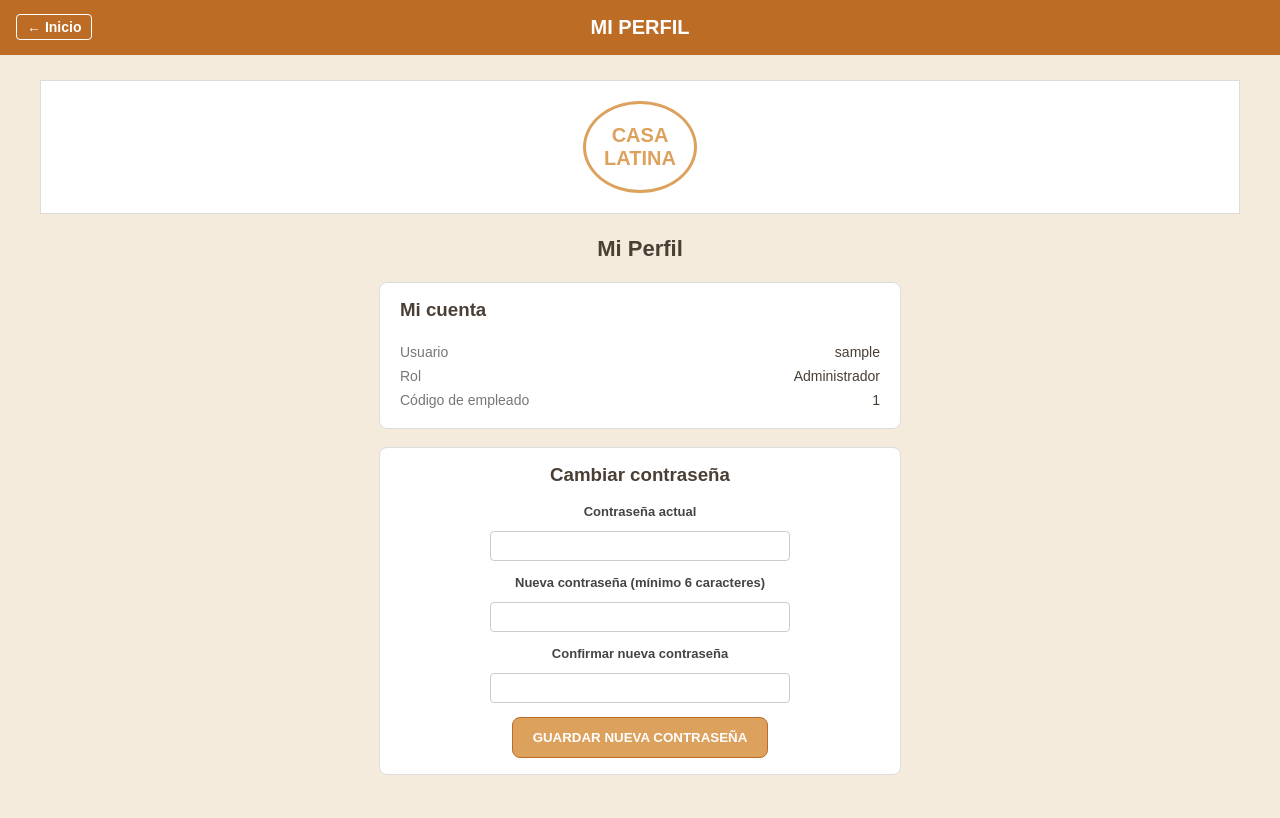
After one commit to Plon17/casalatina, a PHP site: page /perfil.php in a window 1280 px wide. The commit adds this page. Run offline with PHP 8.4, Linux system fonts and the light colour scheme; the visitor is signed in with stand-in values (Sample User, id 1).

Commit message:
perfiles

```diff
--- a/includes/auth.php
+++ b/includes/auth.php
@@ -10,7 +10,8 @@ if (!isset($_SESSION["rol"])) {
 // Nota: "gastos" reemplaza al antiguo "gasto_det" — gastos.php y detalle_gasto.php
 // se fusionaron en una sola pantalla. El formulario para crear categorías nuevas
 // de gasto sigue restringido a administrador dentro de gastos.php.
-$modulos_empleado = ["inicio", "menu", "pedido", "factura", "stock", "gastos"];
+// "perfil" es "Mi Perfil" (cambiar la propia contraseña) — accesible para cualquiera.
+$modulos_empleado = ["inicio", "menu", "pedido", "factura", "stock", "gastos", "perfil"];
 // $modulo_actual se define en cada pagina antes de incluir este archivo
 if (isset($modulo_actual)) {
     $es_admin = ($_SESSION["rol"] === "administrador");
--- a/index.php
+++ b/index.php
@@ -69,7 +69,7 @@ require_once __DIR__ . "/includes/layout_top.php";
 .dash-layout{display:flex; gap:20px; align-items:flex-start;}
 .dash-sidebar{width:220px; flex-shrink:0; background:#fff; border:1px solid #ddd; border-radius:8px; padding:12px;
     display:flex; flex-direction:column;}
-.dash-sidebar-links{overflow-y:auto; max-height:430px;}
+.dash-sidebar-links{overflow-y:auto; max-height:410 px;}
 .dash-sidebar .menu-item{margin-bottom:8px;}
 .dash-sidebar .btn{display:flex; align-items:center; gap:10px; width:100%; padding:10px 12px; border-radius:6px;
     background:var(--color-primary-light); border:1px solid #eee; text-decoration:none; color:var(--color-text-dark); font-weight:600; font-size:14px;}
@@ -83,6 +83,8 @@ require_once __DIR__ . "/includes/layout_top.php";
 .sesion-usuario{font-weight:700; color:var(--color-text-dark); font-size:14px;}
 .sesion-rol{display:inline-block; margin-top:3px; font-size:11px; color:var(--color-primary-dark); background:var(--color-primary-light); padding:2px 10px; border-radius:10px;}
 .sesion-salir{display:block; margin-top:10px; font-size:13px; color:var(--color-danger); text-decoration:none; font-weight:600;}
+.sesion-perfil{display:block; margin-top:6px; font-size:13px; color:var(--color-primary); text-decoration:none; font-weight:600;}
+.sesion-perfil:hover{text-decoration:underline;}
 
 .btn-link{display:inline-block; padding:6px 14px; border:1px solid var(--color-primary); border-radius:5px;
     color:var(--color-primary); text-decoration:none; font-size:13px; font-weight:600;}
@@ -149,6 +151,7 @@ require_once __DIR__ . "/includes/layout_top.php";
             <div class="sesion-avatar"><?php echo htmlspecialchars(strtoupper(substr($_SESSION["usuario"], 0, 1))); ?></div>
             <div class="sesion-usuario"><?php echo htmlspecialchars($_SESSION["usuario"]); ?></div>
             <span class="sesion-rol"><?php echo htmlspecialchars(ucfirst($_SESSION["rol"])); ?></span>
+            <a class="sesion-perfil" href="perfil.php">Mi Perfil</a>
             <a class="sesion-salir" href="logout.php">Cerrar sesión</a>
         </div>
     </div>
--- /dev/null
+++ b/perfil.php
@@ -0,0 +1,86 @@
+<?php
+// Cualquier usuario logueado (Empleado o Administrador) puede cambiar su propia
+// contraseña aquí. No gestiona la de nadie más — para eso está Usuarios (solo Admin).
+$modulo_actual = "perfil";
+require_once __DIR__ . "/includes/auth.php";
+require_once __DIR__ . "/includes/db.php";
+require_once __DIR__ . "/includes/auditoria.php";
+
+$mensaje = "";
+$error = "";
+
+if ($_SERVER["REQUEST_METHOD"] === "POST" && ($_POST["accion"] ?? "") === "cambiar_contrasena") {
+    $actual = $_POST["contrasena_actual"] ?? "";
+    $nueva = $_POST["contrasena_nueva"] ?? "";
+    $confirmar = $_POST["contrasena_confirmar"] ?? "";
+
+    $stmt = $pdo->prepare("SELECT * FROM usuarios WHERE ID_usuario = ?");
+    $stmt->execute([$_SESSION["ID_usuario"]]);
+    $usuario = $stmt->fetch(PDO::FETCH_ASSOC);
+
+    // Igual que en login.php: password_verify() es lo normal; la comparación directa
+    // es solo respaldo por si alguna cuenta vieja todavía tuviera clave sin encriptar.
+    $actualCorrecta = $usuario && (password_verify($actual, $usuario["contrasena"]) || $actual === $usuario["contrasena"]);
+
+    if (!$actualCorrecta) {
+        $error = "La contraseña actual no es correcta.";
+    } elseif (strlen($nueva) < 6) {
+        $error = "La nueva contraseña debe tener al menos 6 caracteres.";
+    } elseif ($nueva !== $confirmar) {
+        $error = "La confirmación no coincide con la nueva contraseña.";
+    } elseif ($actual === $nueva) {
+        $error = "La nueva contraseña debe ser distinta a la actual.";
+    } else {
+        $hash = password_hash($nueva, PASSWORD_DEFAULT);
+        $pdo->prepare("UPDATE usuarios SET contrasena=? WHERE ID_usuario=?")->execute([$hash, $_SESSION["ID_usuario"]]);
+        $mensaje = "Contraseña actualizada correctamente.";
+        registrarAuditoria($pdo, "usuarios", "Contraseña cambiada", $_SESSION["usuario"] . " cambió su propia contraseña");
+    }
+}
+
+$titulo_pagina = "MI PERFIL";
+require_once __DIR__ . "/includes/layout_top.php";
+?>
+
+<style>
+.pd-card{background:#fff;border:1px solid #ddd;border-radius:8px;padding:16px 20px;margin:0 auto 18px auto;max-width:480px;}
+.pd-field{display:flex;flex-direction:column;align-items:center;gap:4px;margin-bottom:14px;}
+.pd-field label{font-size:13px;color:#444;}
+.pd-field input{padding:6px 8px;border:1px solid #ccc;border-radius:4px;width:100%;max-width:300px;}
+.perfil-dato{display:flex;justify-content:space-between;padding:4px 0;font-size:14px;}
+.perfil-dato span:first-child{color:#777;}
+</style>
+
+<p class="titulo-modulo">Mi Perfil</p>
+
+<?php if ($mensaje): ?><p class="mensaje-ok"><?php echo htmlspecialchars($mensaje); ?></p><?php endif; ?>
+<?php if ($error): ?><p class="mensaje-error"><?php echo htmlspecialchars($error); ?></p><?php endif; ?>
+
+<div class="pd-card">
+<h3 style="margin-top:0;">Mi cuenta</h3>
+<div class="perfil-dato"><span>Usuario</span><span><?php echo htmlspecialchars($_SESSION["usuario"]); ?></span></div>
+<div class="perfil-dato"><span>Rol</span><span><?php echo htmlspecialchars(ucfirst($_SESSION["rol"])); ?></span></div>
+<div class="perfil-dato"><span>Código de empleado</span><span><?php echo htmlspecialchars($_SESSION["cod_empleado"] ?? "—"); ?></span></div>
+</div>
+
+<div class="pd-card" style="text-align:center;">
+<h3 style="margin-top:0;">Cambiar contraseña</h3>
+<form method="POST">
+    <input type="hidden" name="accion" value="cambiar_contrasena">
+    <div class="pd-field">
+        <label>Contraseña actual</label>
+        <input type="password" name="contrasena_actual" required autocomplete="current-password">
+    </div>
+    <div class="pd-field">
+        <label>Nueva contraseña (mínimo 6 caracteres)</label>
+        <input type="password" name="contrasena_nueva" required minlength="6" autocomplete="new-password">
+    </div>
+    <div class="pd-field">
+        <label>Confirmar nueva contraseña</label>
+        <input type="password" name="contrasena_confirmar" required minlength="6" autocomplete="new-password">
+    </div>
+    <button type="submit">GUARDAR NUEVA CONTRASEÑA</button>
+</form>
+</div>
+
+<?php require_once __DIR__ . "/includes/layout_bottom.php"; ?>
```
